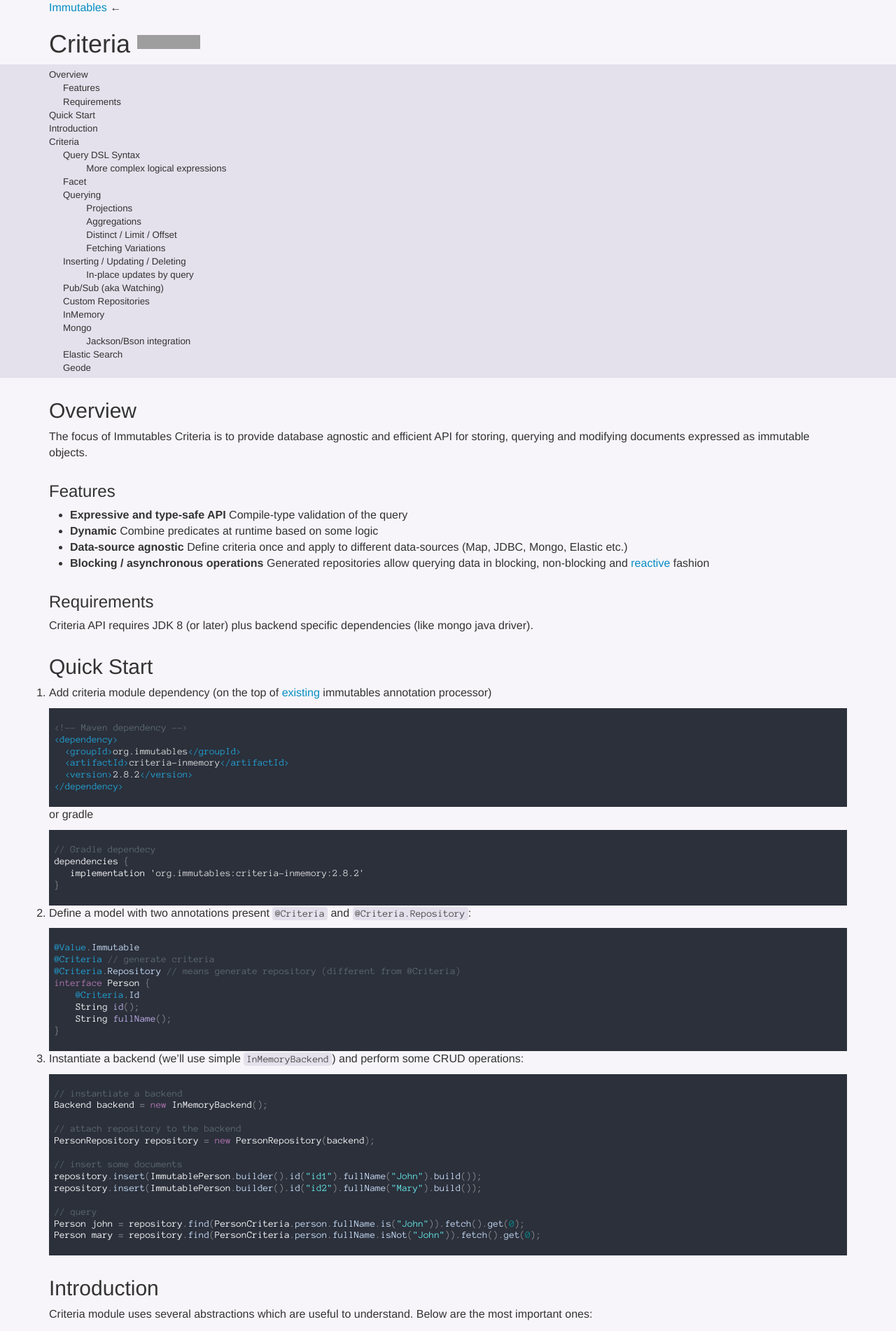
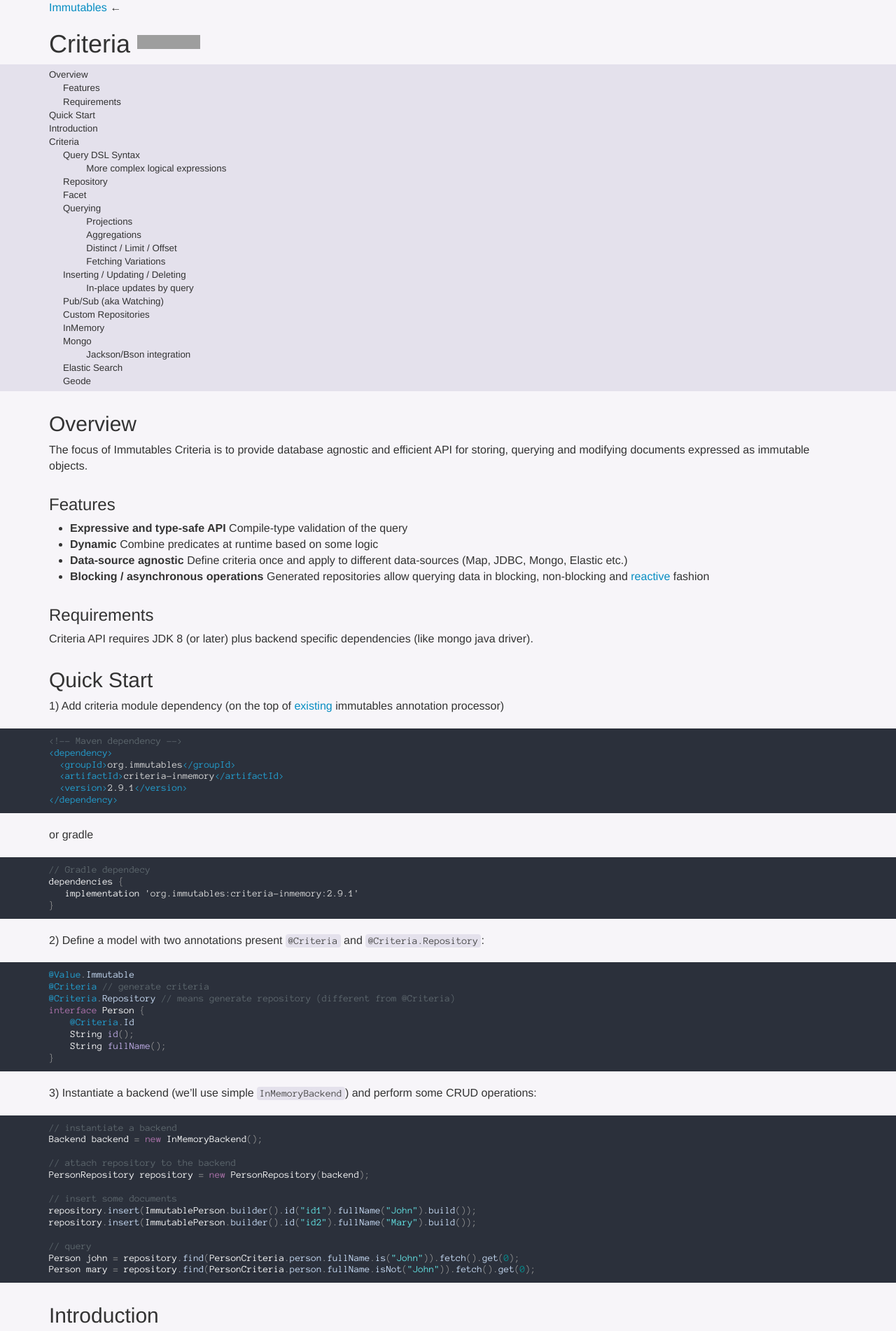
Before and after one commit to immutables/immutables.github.io, a Jekyll site: the page built from criteria.md, in a window 1280 px wide. Shown: the top 1902 px of the page at 70% size. Built offline with Jekyll 4.4.1, drawn with Linux system fonts in a browser that asks for light colours; nearby versions of some CDN libraries; Markdown is read by kramdown in place of the engine named in the settings; some of the changed text lies outside the part shown; grey boxes are pictures that could not be loaded.

Commit message:
2.9.1 site

````diff
--- a/_config.yml
+++ b/_config.yml
@@ -1,10 +1,12 @@
 name: Immutables
 highlighter: pygments
-markdown: redcarpet
+markdown: kramdown
 exclude: [README.md]
+kramdown:
+  syntax_highlighter: rouge
 
 # latest version available in templates under site.v
-v: 2.8.2
+v: 2.9.1
 
 # rootUri for maven central artifactId
 depUri: https://search.maven.org/artifact/org.immutables
--- a/criteria.md
+++ b/criteria.md
@@ -20,56 +20,56 @@ Criteria API requires JDK 8 (or later) plus backend specific dependencies (like
 
 Quick Start
 -----
-1. Add criteria module dependency (on the top of [existing](getstarted.html) immutables annotation processor)
+1) Add criteria module dependency (on the top of [existing](getstarted.html) immutables annotation processor)
 
-    ```xml
-    <!-- Maven dependency -->
-    <dependency>
-      <groupId>org.immutables</groupId>
-      <artifactId>criteria-inmemory</artifactId>
-      <version>{{site.v}}</version>
-    </dependency>
-    ```
+```xml
+<!-- Maven dependency -->
+<dependency>
+  <groupId>org.immutables</groupId>
+  <artifactId>criteria-inmemory</artifactId>
+  <version>{{site.v}}</version>
+</dependency>
+```
 
-    or gradle
+or gradle
 
-    ```groovy
-    // Gradle dependecy
-    dependencies {
-       implementation 'org.immutables:criteria-inmemory:{{site.v}}'
-    }
-    ```
+```groovy
+// Gradle dependecy
+dependencies {
+   implementation 'org.immutables:criteria-inmemory:{{site.v}}'
+}
+```
 
-2. Define a model with two annotations present `@Criteria` and `@Criteria.Repository`:
+2) Define a model with two annotations present `@Criteria` and `@Criteria.Repository`:
 
-    ```java
-    @Value.Immutable
-    @Criteria // generate criteria
-    @Criteria.Repository // means generate repository (different from @Criteria)
-    interface Person {
-        @Criteria.Id
-        String id();
-        String fullName();
-    }
-    ```
+```java
+@Value.Immutable
+@Criteria // generate criteria
+@Criteria.Repository // means generate repository (different from @Criteria)
+interface Person {
+    @Criteria.Id
+    String id();
+    String fullName();
+}
+```
 
-3. Instantiate a backend (we'll use simple `InMemoryBackend`) and perform some CRUD operations:
+3) Instantiate a backend (we'll use simple `InMemoryBackend`) and perform some CRUD operations:
 
-    ```java
-    // instantiate a backend
-    Backend backend = new InMemoryBackend();
+```java
+// instantiate a backend
+Backend backend = new InMemoryBackend();
 
-    // attach repository to the backend
-    PersonRepository repository = new PersonRepository(backend);
+// attach repository to the backend
+PersonRepository repository = new PersonRepository(backend);
 
-    // insert some documents
-    repository.insert(ImmutablePerson.builder().id("id1").fullName("John").build());
-    repository.insert(ImmutablePerson.builder().id("id2").fullName("Mary").build());
+// insert some documents
+repository.insert(ImmutablePerson.builder().id("id1").fullName("John").build());
+repository.insert(ImmutablePerson.builder().id("id2").fullName("Mary").build());
 
-    // query
-    Person john = repository.find(PersonCriteria.person.fullName.is("John")).fetch().get(0);
-    Person mary = repository.find(PersonCriteria.person.fullName.isNot("John")).fetch().get(0);
-    ```
+// query
+Person john = repository.find(PersonCriteria.person.fullName.is("John")).fetch().get(0);
+Person mary = repository.find(PersonCriteria.person.fullName.isNot("John")).fetch().get(0);
+```
 
 Introduction
 ----
@@ -190,10 +190,7 @@ isActive = crit.isActive.isTrue();
 return drinkingAge.or(hasNickname).and(isActive);
 ```
 
-
-----
-Repository
-----
+### Repository
 
 Repository is a User facing API to perform queries, updates, pub/sub or other CRUD operations (think data-access abstraction).
 Similarly to criteria, repositories are auto-generated when `@Criteria.Repository` annotation is added to immutables class.
--- a/gfx/code.css
+++ b/gfx/code.css
@@ -7,6 +7,14 @@
   text-align: left;
   color: #dddddd;
   line-height: 1.3em;
+}
+
+div.highlight {
+  padding-top: 10px;
+  padding-bottom: 10px;
+  margin: auto;
+  margin-top: 20px;
+  margin-bottom: 20px;
 }
 
 .highlight .kn,
--- a/gfx/main.css
+++ b/gfx/main.css
@@ -116,11 +116,9 @@ aside > ul {
 }
 
 .illustration,
-.documentation .highlight {
-  margin: auto;
+/*.documentation .highlight,*/
+.documentation > .highlighter-rouge {
   background-color: #2B303B;
-  padding-top: 10px;
-  padding-bottom: 10px;
   /*border-top: 1px solid #444;
   border-bottom: 1px solid #888;*/
 }
@@ -208,8 +206,8 @@ section.documentation > span {
 }
 
 aside > ul,
-section.documentation > *,
-section.documentation > .highlight > pre {
+section.documentation > *:not(.highlighter-rouge),
+section.documentation > .highlighter-rouge > div.highlight {
   margin-left: auto;
   margin-right: auto;
   padding-left: 15px;
@@ -234,8 +232,8 @@ section.documentation > ul li {
     margin-bottom: 9px;
   }
   aside > ul,
-  section.documentation > *,
-  section.documentation > .highlight > pre {
+  section.documentation > *:not(.highlighter-rouge),
+  section.documentation > .highlighter-rouge > div.highlight {
     max-width: 750px;
   }
   section.feature {
@@ -246,8 +244,8 @@ section.documentation > ul li {
 
 @media (min-width: 992px) {
   aside > ul,
-  section.documentation > *,
-  section.documentation > .highlight > pre {
+  section.documentation > *:not(.highlighter-rouge),
+  section.documentation > .highlighter-rouge > div.highlight {
     max-width: 970px;
   }
   section.feature {
@@ -258,8 +256,8 @@ section.documentation > ul li {
 
 @media (min-width: 1200px) {
   aside > ul,
-  section.documentation > *,
-  section.documentation > .highlight > pre {
+  section.documentation > *:not(.highlighter-rouge),
+  section.documentation > .highlighter-rouge > div.highlight {
     max-width: 1170px;
   }
   section.feature {
--- a/index.html
+++ b/index.html
@@ -6,13 +6,13 @@ layout: default
 <header class="jumbotron">
   <div class="container">
     <h1 title="The Immutables Java Annotation Processor v{{site.v}}">Immutables
-      {% include githubbtns.html %}</span></h1>
+      {% include githubbtns.html %}</h1>
     {% capture story0 %}{% include story0.md %}{% endcapture %}{{ story0 | markdownify }}
     <a href="/getstarted.html" class="btn btn-primary btn-lg">Get started!</a>
     <a href="/immutable.html" class="btn btn-default btn-lg">Read guide...</a>
     <span class="label label-info" style="cursor: pointer" title="Current stable version jar" onclick="location.href='https://search.maven.org/artifact/org.immutables/value/{{site.v}}/jar'">v{{site.v}}</span>
-    <a href="https://twitter.com/ImmutablesOrg" class="pull-right">
-      <i class="fa fa-twitter"></i> News and announcements</a>
+    <!--<a href="https://twitter.com/ImmutablesOrg" class="pull-right">
+      <i class="fa fa-twitter"></i> News and announcements</a>-->
   </div>
 </header>
 
````
Also changed, not shown: 2.9.1-release.md (added, +71 -0 lines), 1 other file.
